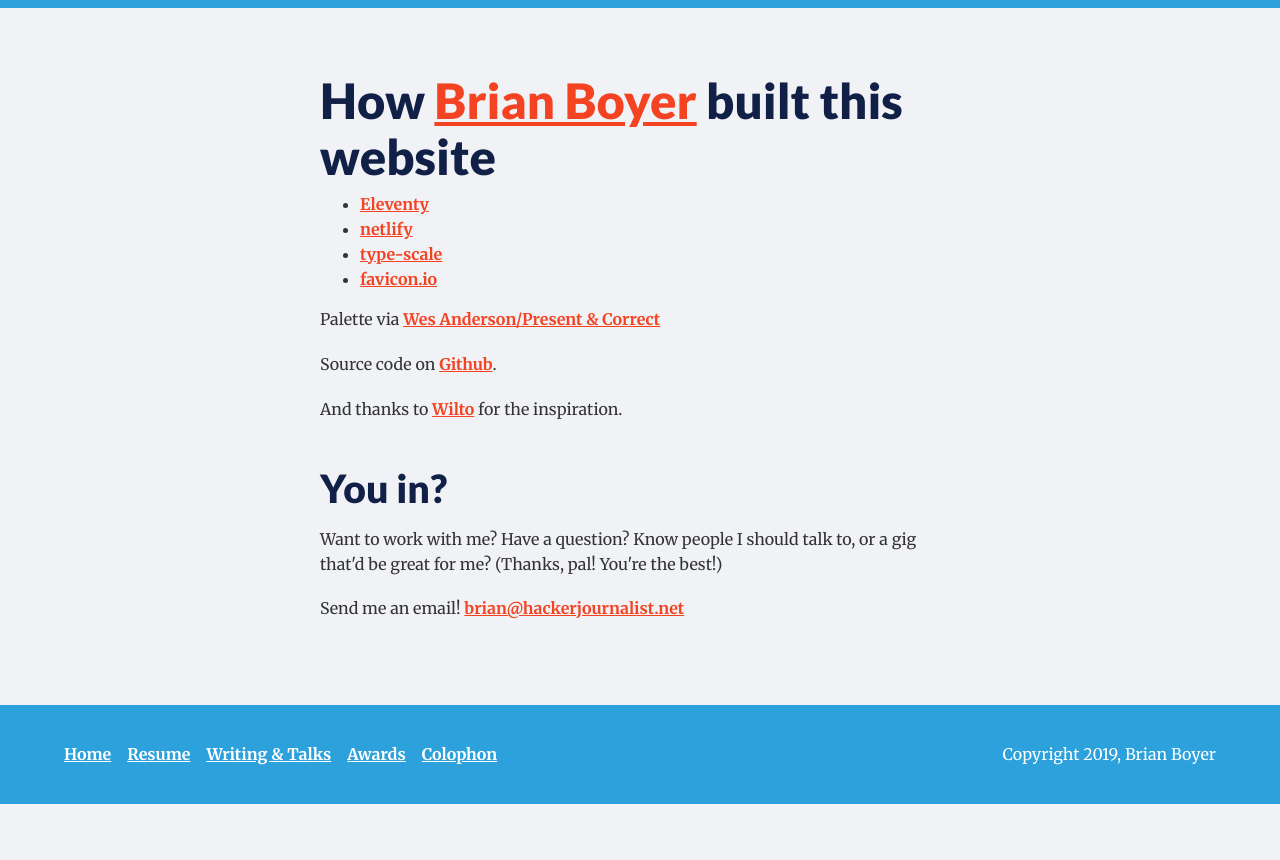
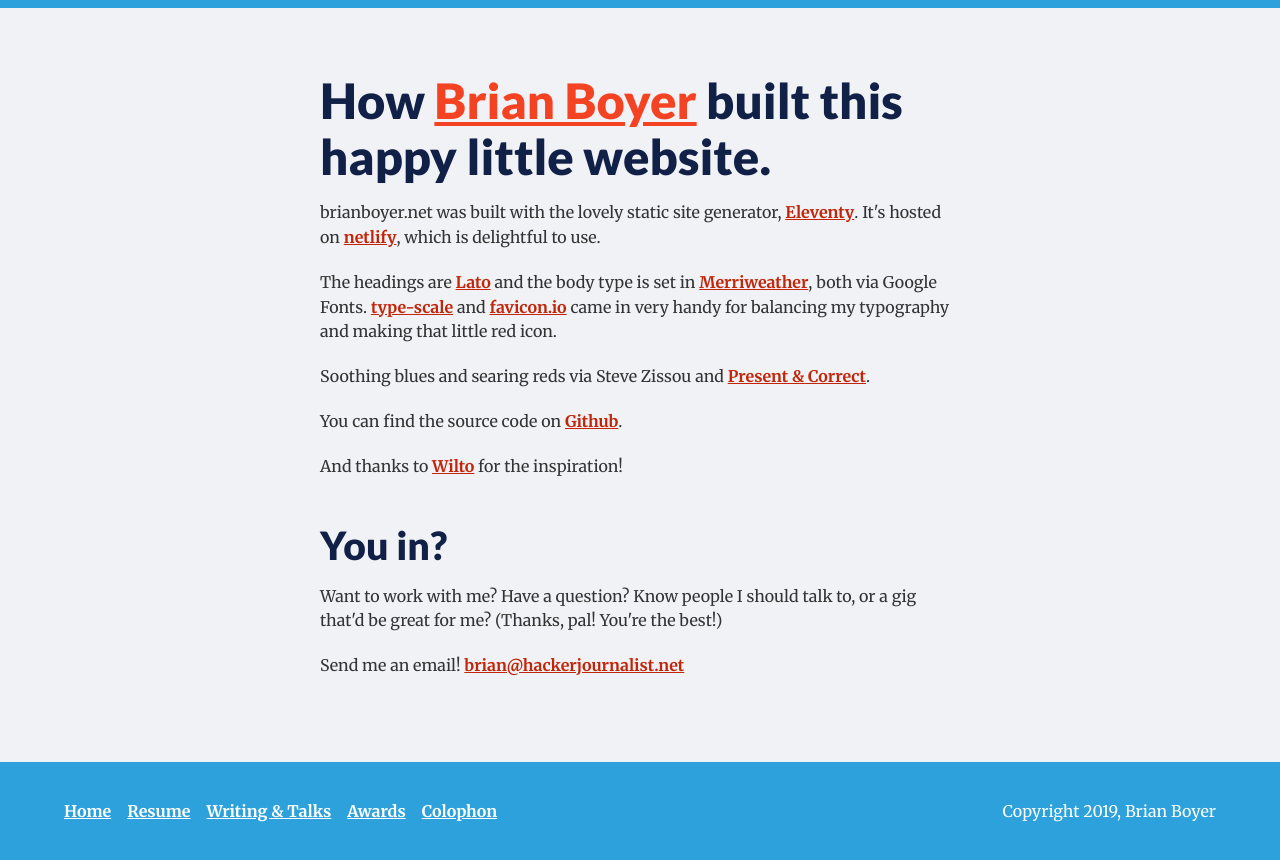
Before and after one commit to brianboyer/brianboyer.net, an Eleventy site: page _src/colophon.md in a window 1280 px wide. Before the commit the page ends 804 px from the top, so only its background shows below. Built offline with nearby package versions, Linux system fonts and the light colour scheme; Eleventy itself is replaced by a stand-in of ours; files that its build step writes are made by us from their sources.

Commit message:
updated colophon and adjusted link color to hurt less

```diff
--- a/_src/_assets/css/the.css
+++ b/_src/_assets/css/the.css
@@ -42,6 +42,7 @@
   --light-blue: #2ca1db;
   --dark-blue: #112047;
   --red: #f44323;
+  --dark-red: #c2260a;
   --tan: #dfb78e;
   --grey: #ccd5dd;
   --light-grey: #f0f2f5;
@@ -62,11 +63,12 @@
 }
 
 a {
-  color: var(--red);
+  color: var(--dark-red);
   font-weight: 700;
 }
 
 h1 a {
+  color: var(--red);
   font-weight: 900;
 }
 
@@ -114,7 +116,7 @@
 
 #awards main h5 { font-weight: normal; }
 #awards main h5 a { color:var(--dark-blue);}
-#awards main li a { color:var(--red);}
+#awards main li a { color:var(--dark-red);}
 
 @media (max-width: 800px) {
   footer {
--- a/_src/colophon.md
+++ b/_src/colophon.md
@@ -3,14 +3,14 @@
 title: "Colophon"
 description: "How I built this happy little website."
 ---
-# How [Brian Boyer](/) built this website
-- [Eleventy](https://www.11ty.io/)
-- [netlify](https://www.netlify.com/)
-- [type-scale](https://type-scale.com/?size=16&scale=1.250&text=A%20Visual%20Type%20Scale&font=Lato&fontweight=900&bodyfont=Merriweather&bodyfontweight=400&lineheight=1.55&backgroundcolor=white&fontcolor=%23333&preview=false)
-- [favicon.io](https://favicon.io/favicon-generator/)
+# How [Brian Boyer](/) built this happy little website.
 
-Palette via [Wes Anderson/Present & Correct](https://wesandersonpalettes.tumblr.com/post/79956949771/steve-zissou-dont-point-that-gun-at-him-hes-an)
+brianboyer.net was built with the lovely static site generator, [Eleventy](https://www.11ty.io/). It's hosted on [netlify](https://www.netlify.com/), which is delightful to use.
 
-Source code on [Github](https://github.com/brianboyer/brianboyer.net).
+The headings are [Lato](https://fonts.google.com/specimen/Lato) and the body type is set in [Merriweather](https://fonts.google.com/specimen/Merriweather), both via Google Fonts. [type-scale](https://type-scale.com/?size=16&scale=1.250&text=A%20Visual%20Type%20Scale&font=Lato&fontweight=900&bodyfont=Merriweather&bodyfontweight=400&lineheight=1.55&backgroundcolor=white&fontcolor=%23333&preview=false) and [favicon.io](https://favicon.io/favicon-generator/) came in very handy for balancing my typography and making that little red icon.
 
-And thanks to [Wilto](https://hire.wil.to/) for the inspiration.
+Soothing blues and searing reds via Steve Zissou and [Present & Correct](https://wesandersonpalettes.tumblr.com/post/79956949771/steve-zissou-dont-point-that-gun-at-him-hes-an).
+
+You can find the source code on [Github](https://github.com/brianboyer/brianboyer.net).
+
+And thanks to [Wilto](https://hire.wil.to/) for the inspiration!
```
